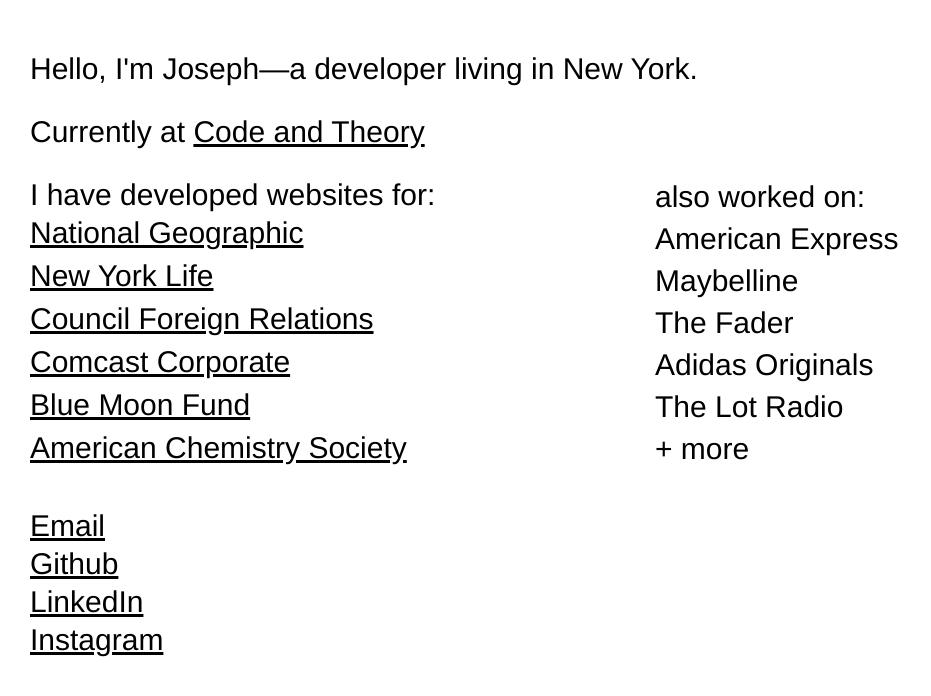
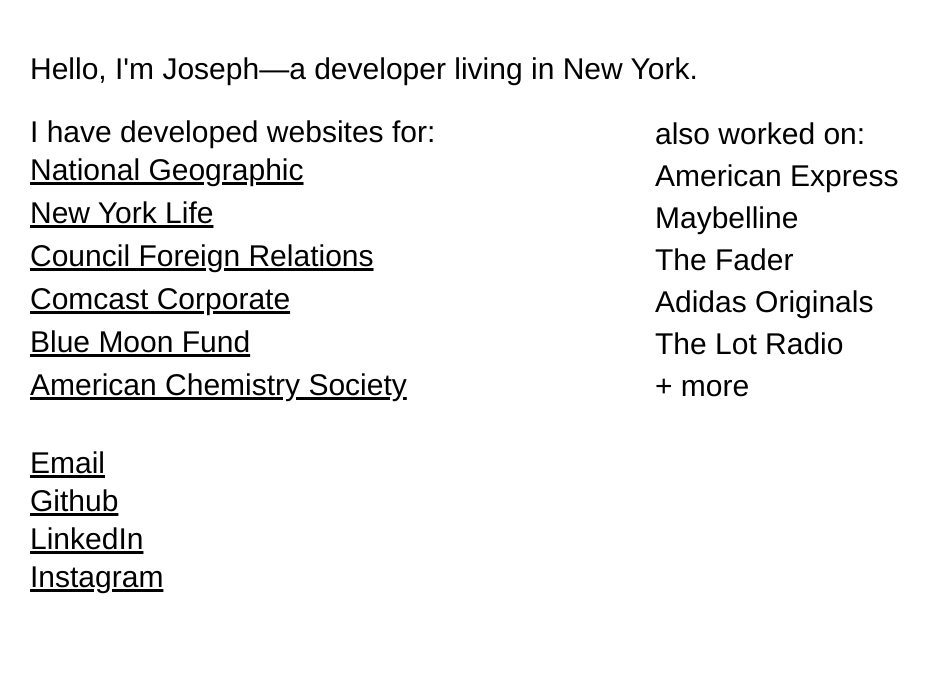
Before and after one commit to josephmallari/portfolio, a website: page index.html in a window 1280 px wide. Shown: the whole page, without its empty margins (0-931 px from the left). Drawn offline with Linux system fonts and the light colour scheme.

Commit message:
Update index.html

```diff
--- a/index.html
+++ b/index.html
@@ -28,11 +28,6 @@
         <div class="intro">
             Hello, I'm Joseph—a developer living in New York.
         </div>
-
-        <div class="current">
-            Currently at <a href="http://www.codeandtheory.com" class="currently" target="_blank">Code and Theory</a>
-        </div>
-
         <div class="projects">
             <div>
             </div>
```
